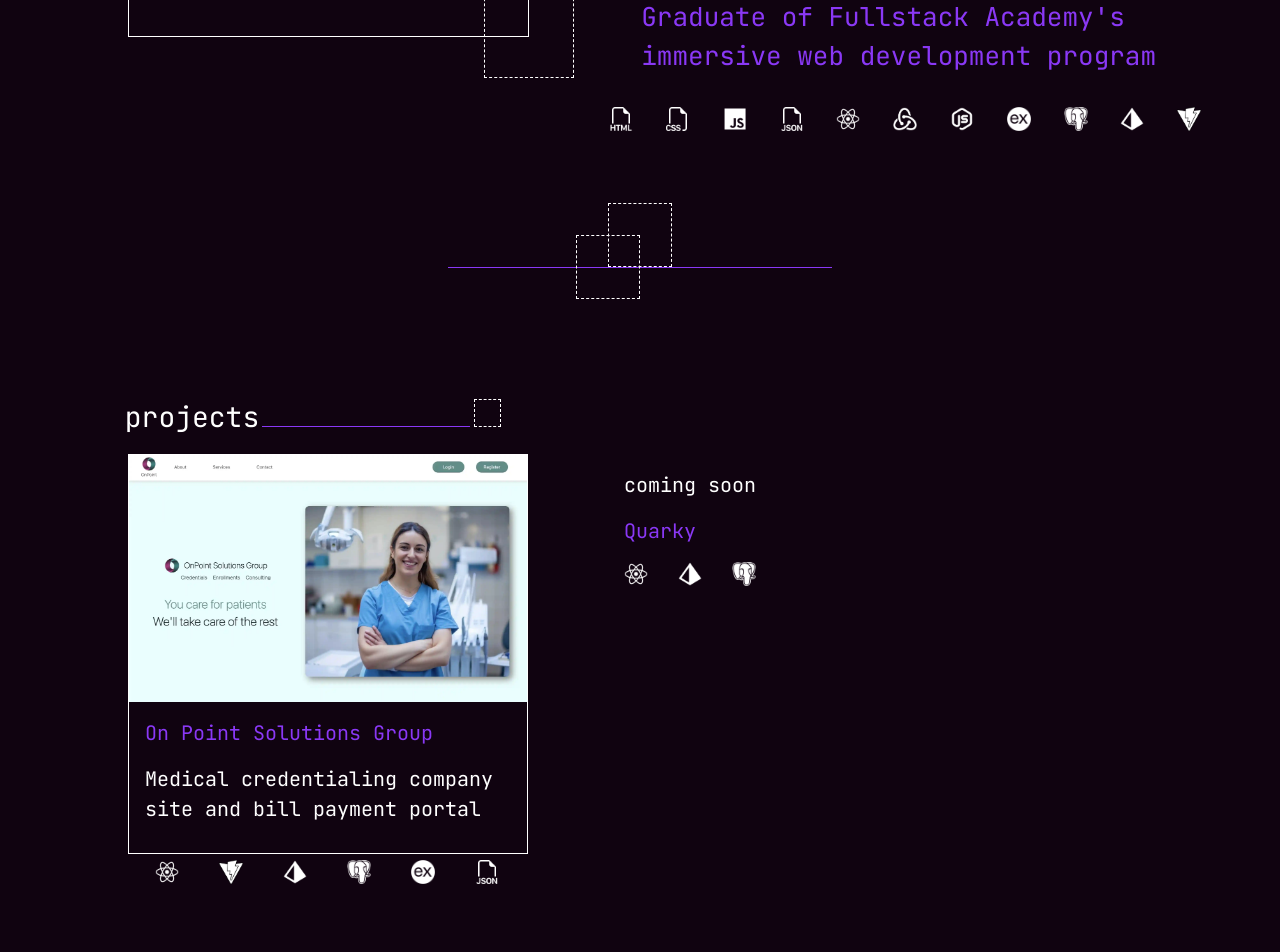
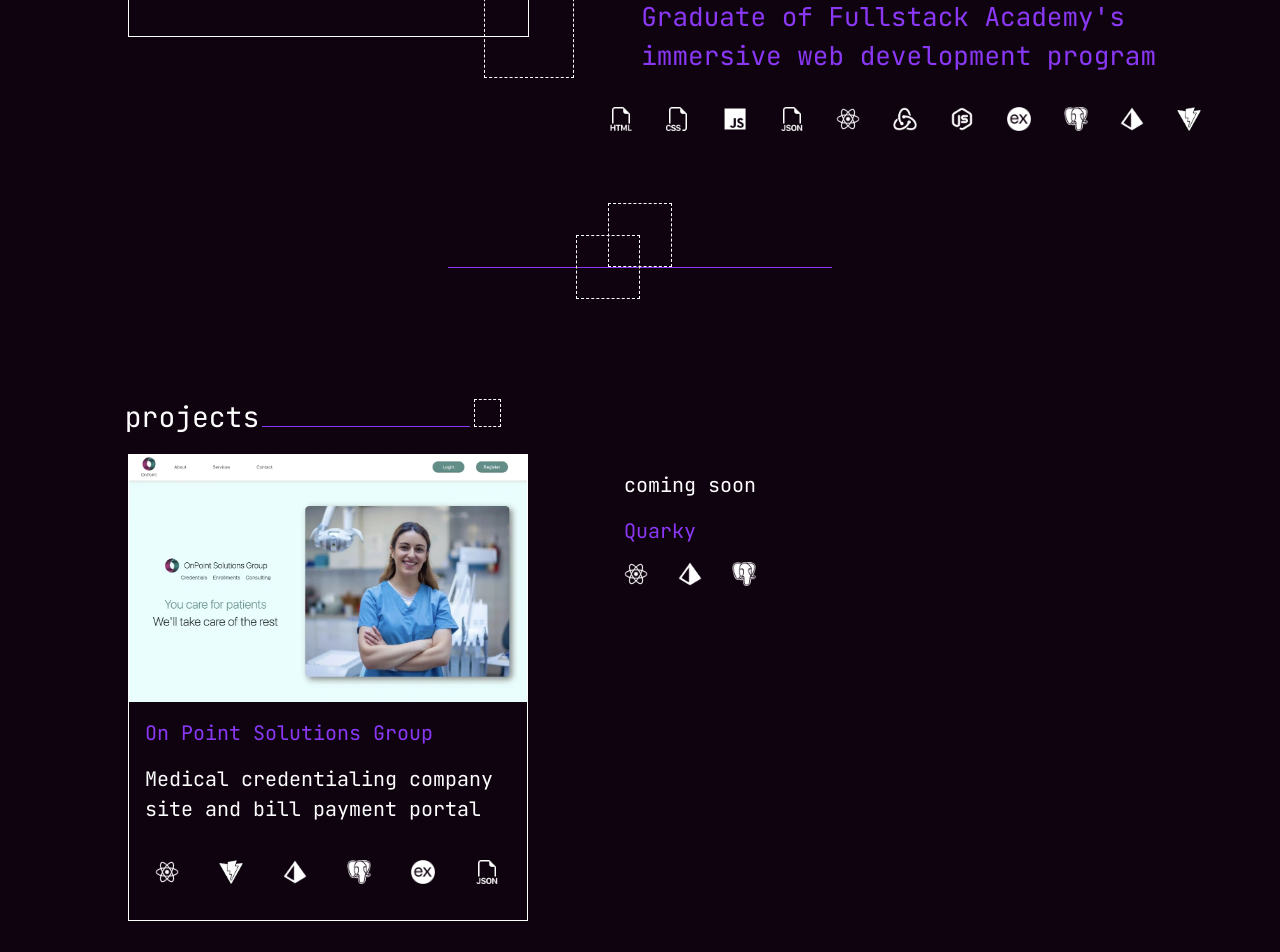
Before and after one commit to HeatherD2025/Personal_Website, a React (Vite) app: page / in a window 1280 px wide. Shown: the part 1300-2252 px from the top of the page. Built offline with nearby package versions, Linux system fonts and the light colour scheme.

Commit message:
fixed height issue on project container

```diff
--- a/src/styles/main.css
+++ b/src/styles/main.css
@@ -686,7 +686,7 @@ section {
   .project-container {
     flex: 1 1 300px;
     max-width: 400px;
-    height: 25rem;
+    height: auto;
     border: solid 1px #fff;
   }
   .first-info-container {
```
